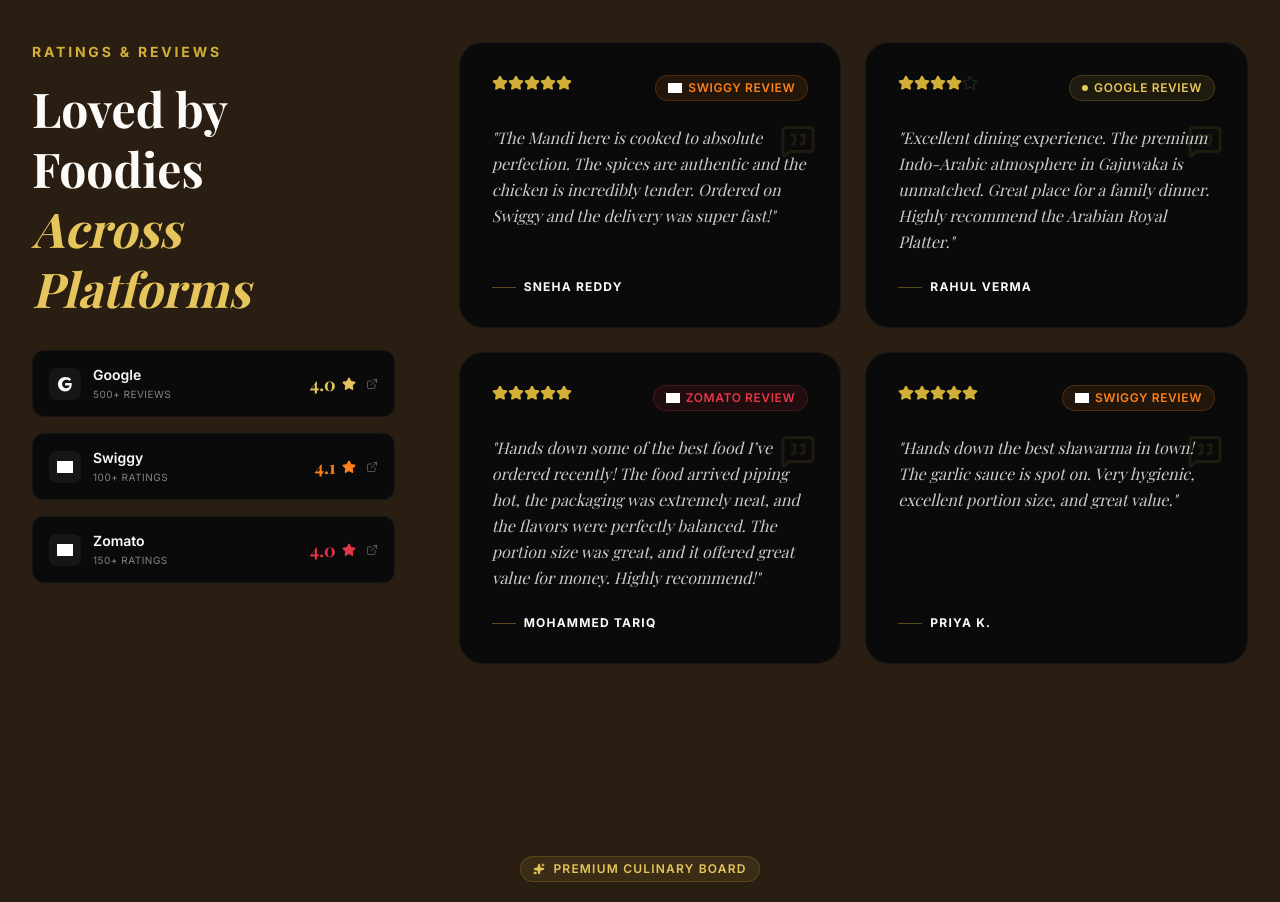
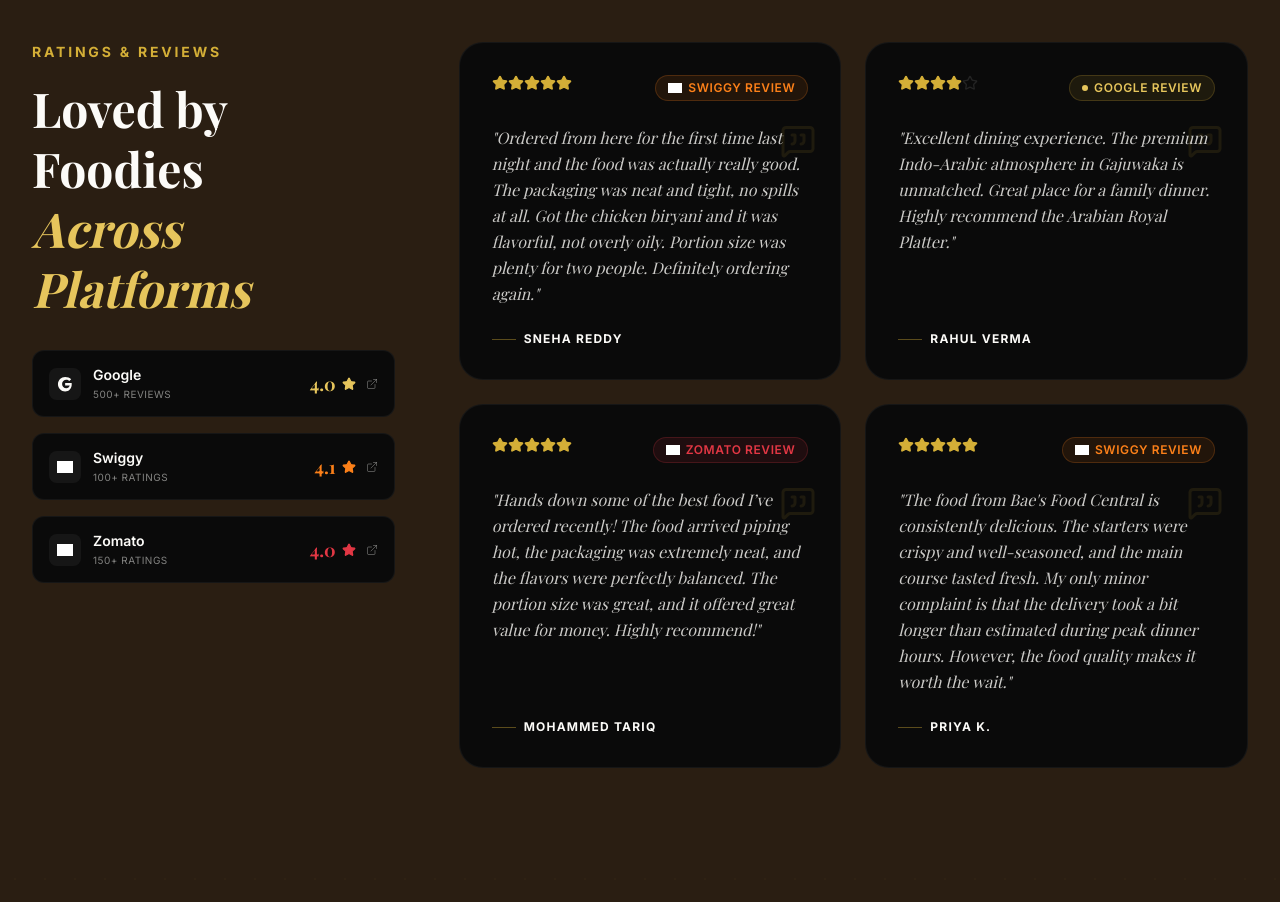
Before and after one commit to vaishnu13/baes, a Next.js app: page / in a window 1280 px wide. Shown: the part 2460-3362 px from the top of the page. Built offline with nearby package versions, Linux system fonts and the light colour scheme; grey boxes are pictures that could not be loaded; a web font is replaced by a local one.

Commit message:
chore: update Sneha and Priya reviews

```diff
--- a/src/components/Reviews.tsx
+++ b/src/components/Reviews.tsx
@@ -46,7 +46,7 @@
     name: "Sneha Reddy",
     rating: 5,
     source: "swiggy",
-    text: "The Mandi here is cooked to absolute perfection. The spices are authentic and the chicken is incredibly tender. Ordered on Swiggy and the delivery was super fast!",
+    text: "Ordered from here for the first time last night and the food was actually really good. The packaging was neat and tight, no spills at all. Got the chicken biryani and it was flavorful, not overly oily. Portion size was plenty for two people. Definitely ordering again.",
   },
   {
     name: "Rahul Verma",
@@ -64,7 +64,7 @@
     name: "Priya K.",
     rating: 5,
     source: "swiggy",
-    text: "Hands down the best shawarma in town! The garlic sauce is spot on. Very hygienic, excellent portion size, and great value.",
+    text: "The food from Bae's Food Central is consistently delicious. The starters were crispy and well-seasoned, and the main course tasted fresh. My only minor complaint is that the delivery took a bit longer than estimated during peak dinner hours. However, the food quality makes it worth the wait.",
   }
 ];
 
```
